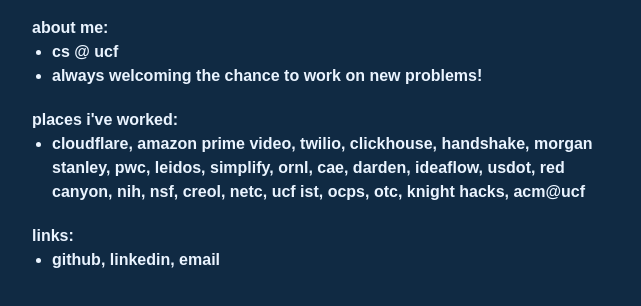
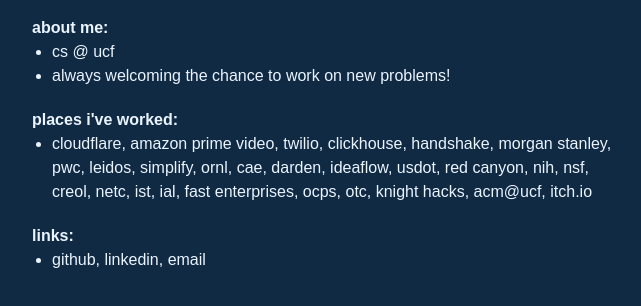
Before and after one commit to must108/site, an Astro site: page / in a window 1280 px wide. Shown: the part 300-606 px from the top of the page, without its empty margins (312-953 px from the left). Built offline with nearby package versions, Linux system fonts and the light colour scheme; Astro itself is replaced by a stand-in of ours.

Commit message:
more stuff

```diff
--- a/src/pages/index.astro
+++ b/src/pages/index.astro
@@ -21,7 +21,7 @@
     <div class="w-full max-w-2xl mx-auto pt-5 sm:pt-15 p-10 flex flex-col gap-5 text-left">
       <h1 class="text-5xl">hi, i'm mustaeen.</h1>
       <div>
-        <h2 class="font-bold">about me:</h1>
+        <h2 class="font-bold">about me:</h2>
         <ul class="ml-5">
           <li>cs @
             <a href="https://www.ucf.edu/" rel="noopener noreferrer" target="_blank">ucf</a>
@@ -30,16 +30,16 @@
         </ul>
       </div>
       <div>
-        <h2 class="font-bold">places i've worked:</h1>
+        <h2 class="font-bold">places i've worked:</h2>
         <ul class="ml-5">
           <li>
             <a href="https://www.cloudflare.com/" rel="noopener noreferrer" target="_blank">cloudflare</a>,
             <a href="https://www.primevideo.com/" rel="noopener noreferrer" target="_blank">amazon prime video</a>,
-            <a href="https://www.twilio.com" rel="noopener noreferrer" target="_blank">twilio</a>,
+            <a href="https://www.twilio.com/" rel="noopener noreferrer" target="_blank">twilio</a>,
             <a href="https://clickhouse.com/" rel="noopener noreferrer" target="_blank">clickhouse</a>,
             <a href="https://joinhandshake.com/" rel="noopener noreferrer" target="_blank">handshake</a>,
             <a href="https://www.morganstanley.com/" rel="noopener noreferrer" target="_blank">morgan stanley</a>,
-            <a href="https://www.pwc.com" rel="noopener noreferrer" target="_blank">pwc</a>,
+            <a href="https://www.pwc.com/" rel="noopener noreferrer" target="_blank">pwc</a>,
             <a href="https://www.leidos.com/" rel="noopener noreferrer" target="_blank">leidos</a>,
             <a href="https://simplify.jobs/" rel="noopener noreferrer" target="_blank">simplify</a>,
             <a href="https://www.ornl.gov/" rel="noopener noreferrer" target="_blank">ornl</a>,
@@ -52,16 +52,19 @@
             <a href="https://www.nsf.gov/" rel="noopener noreferrer" target="_blank">nsf</a>,
             <a href="https://creol.ucf.edu/" rel="noopener noreferrer" target="_blank">creol</a>,
             <a href="https://www.netc.navy.mil/" rel="noopener noreferrer" target="_blank">netc</a>,
-            <a href="https://www.ist.ucf.edu/" rel="noopener noreferrer" target="_blank">ucf ist</a>,
+            <a href="https://www.ist.ucf.edu/" rel="noopener noreferrer" target="_blank">ist</a>,
+            <a href="https://ial.eecs.ucf.edu/" rel="noopener noreferrer" target="_blank">ial</a>,
+            <a href="https://www.fastenterprises.com/" rel="noopener noreferrer" target="_blank">fast enterprises</a>,
             <a href="https://www.ocps.net/" rel="noopener noreferrer" target="_blank">ocps</a>,
             <a href="https://www.orangetechcollege.net/" rel="noopener noreferrer" target="_blank">otc</a>,
             <a href="https://club.knighthacks.org/" rel="noopener noreferrer" target="_blank">knight hacks</a>,
-            <a href="https://ucf.acm.org/" rel="noopener noreferrer" target="_blank">acm@ucf</a>
+            <a href="https://ucf.acm.org/" rel="noopener noreferrer" target="_blank">acm@ucf</a>,
+            <a href="https://itch.io/" rel="noopener noreferrer" target="_blank">itch.io</a>
           </li>
         </ul>
       </div>
       <div>
-        <h2 class="font-bold">links:</h1>
+        <h2 class="font-bold">links:</h2>
           <ul class="ml-5">
             <li>
               <a href="https://github.com/must108" rel="noopener noreferrer" target="_blank">github</a>,
```
